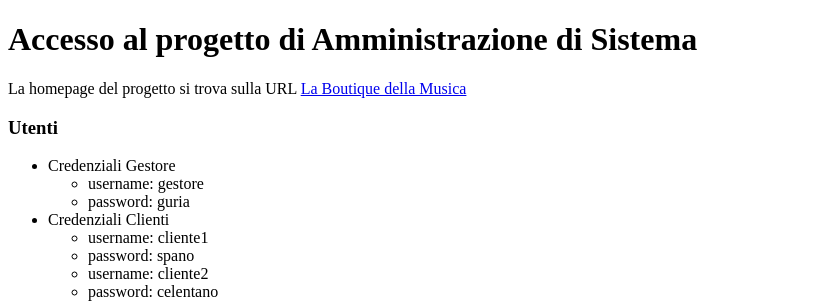
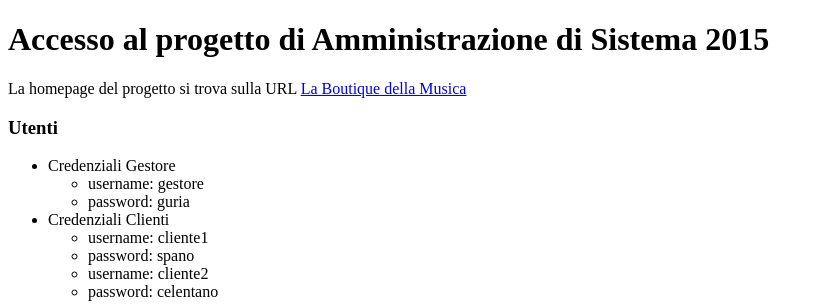
Before and after one commit to marcoguria/amm, a PHP site: page / in a window 1280 px wide. Shown: the top 305 px of the page, without its empty margins (0-823 px from the left). Run offline with PHP 8.4, Linux system fonts and the light colour scheme.

Commit message:
Update index.php

```diff
--- a/index.php
+++ b/index.php
@@ -5,7 +5,7 @@
         <title>Progetto di Amministrazione di Sistema 2015</title>
     </head>
     <body>
-        <h1>Accesso al progetto di Amministrazione di Sistema</h1>
+        <h1>Accesso al progetto di Amministrazione di Sistema 2015</h1>
         <p>
         La homepage del progetto si trova sulla URL <a href="progetto-amm-2015/laboutiquedellamusica/php/login">La Boutique della Musica</a>
         </p>
```
